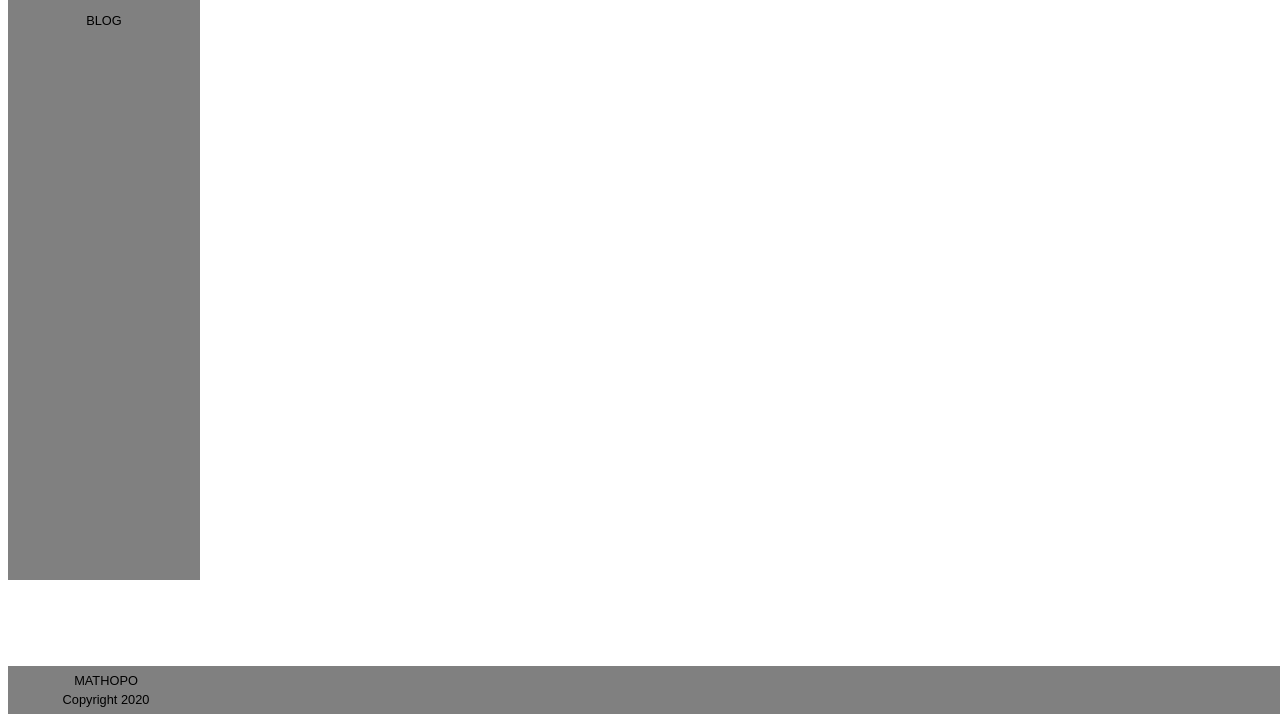
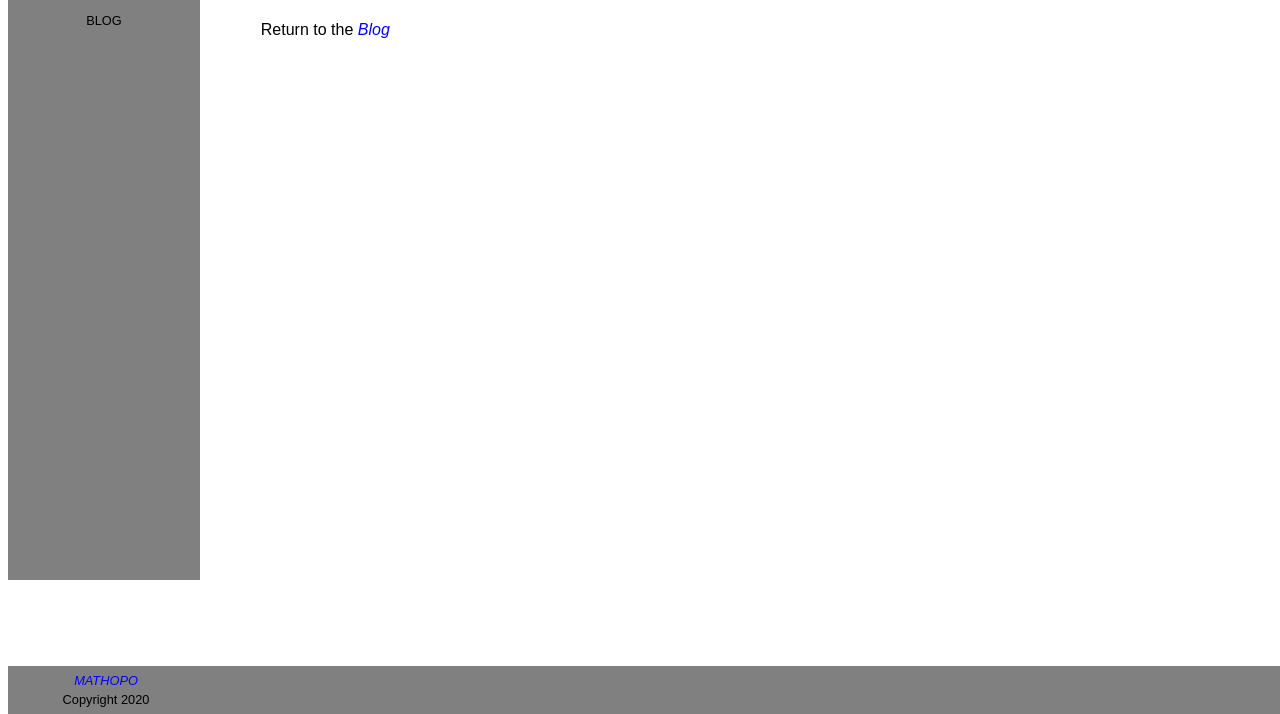
Before and after one commit to popa13/Website-Web, a Python web app: template templates/blog-post-layout.html in a window 1280 px wide. Shown: the part 86-800 px from the top of the page. Run offline with Jinja, Linux system fonts and the light colour scheme; the template is opened without the code that fills it, so the values that code supplies are empty; some web fonts are replaced.

Commit message:
Petite modification pour le centrage de l'image

```diff
--- a/blog.html
+++ b/blog.html
@@ -71,7 +71,7 @@
 
 			<footer>
 				<div class="textAligned">
-					<a href="mailto:pierre-olivier.parise.1@ulaval.ca" title="Email me">MATHOPO</a>
+					<a href="mailto:pierre-olivier.parise.1@ulaval.ca" class="aLink" title="Email me">MATHOPO</a>
 				</div>
 				<div class="textAligned">
 					<span title="All rights reserve">Copyright 2020</span>
--- a/index.html
+++ b/index.html
@@ -66,7 +66,7 @@
 
 			<footer id="footer">
 				<div class="textAligned">
-					<a href="mailto:pierre-olivier.parise.1@ulaval.ca" title="Email me">MATHOPO</a>
+					<a href="mailto:pierre-olivier.parise.1@ulaval.ca" class="aLink" title="Email me">MATHOPO</a>
 				</div>
 				<div class="textAligned">
 					<span title="All rights reserve">Copyright 2020</span>
--- a/style.css
+++ b/style.css
@@ -1,8 +1,3 @@
-.imageFlottanteRight
-{
-	float:right;
-}
-
 .dessousText
 {
 	clear:both;
@@ -54,7 +49,7 @@
 	overflow: auto;
 }
 
-@media screen and (max-width:900px)
+@media screen and (max-device-width:900px)
 {
 	#PhotoDePresentation
 	{
@@ -64,9 +59,14 @@
 		max-width:100%;
 		max-height:100%;
 	}
+
+	.imageFlottanteRight
+	{
+		align-content:center;
+	}
 }
 
-@media screen and (min-width:901px)
+@media screen and (min-device-width:901px)
 {
 	#PhotoDePresentation
 	{
@@ -75,6 +75,11 @@
 		border:5px #808080 solid;
 		max-width:100%;
 		max-height:100%;
+	}
+
+	.imageFlottanteRight
+	{
+		float:right;
 	}
 }
 
--- a/templates/blog-layout.html
+++ b/templates/blog-layout.html
@@ -57,7 +57,7 @@
 
 			<footer>
 				<div class="textAligned">
-					<a href="mailto:pierre-olivier.parise.1@ulaval.ca" title="Email me">MATHOPO</a>
+					<a href="mailto:pierre-olivier.parise.1@ulaval.ca" class="aLink" title="Email me">MATHOPO</a>
 				</div>
 				<div class="textAligned">
 					<span title="All rights reserve">Copyright 2020</span>
--- a/templates/blog-post-layout.html
+++ b/templates/blog-post-layout.html
@@ -20,9 +20,9 @@
 			<header>
 				<nav>
 					<ul>
-						<a href="index.html"><li>ABOUT ME</li></a>
-						<a href="Research.html"><li>RESEARCH INTERESTS</li></a>
-						<a href="blog.html"><li>BLOG</li></a>
+						<a href="../index.html"><li>ABOUT ME</li></a>
+						<a href="../Research.html"><li>RESEARCH INTERESTS</li></a>
+						<a href="../blog.html"><li>BLOG</li></a>
 					</ul>
 				</nav>
 			</header>
@@ -38,6 +38,10 @@
 				</p>
 
 				{{post.content}}
+
+				<p>
+					Return to the <a class="aLink" href="../blog.html">Blog</a>
+				</p>
 				</article>
 
 			</section>
@@ -45,7 +49,7 @@
 
 			<footer>
 				<div class="textAligned">
-					<a href="mailto:pierre-olivier.parise.1@ulaval.ca" title="Email me">MATHOPO</a>
+					<a href="mailto:pierre-olivier.parise.1@ulaval.ca" class="aLink" title="Email me">MATHOPO</a>
 				</div>
 				<div class="textAligned">
 					<span title="All rights reserve">Copyright 2020</span>
```
Also changed, not shown: blog-output/C-Numbers_Origins.html (+8 -4 lines), blog-output/test-markdown.html (+8 -4 lines).
